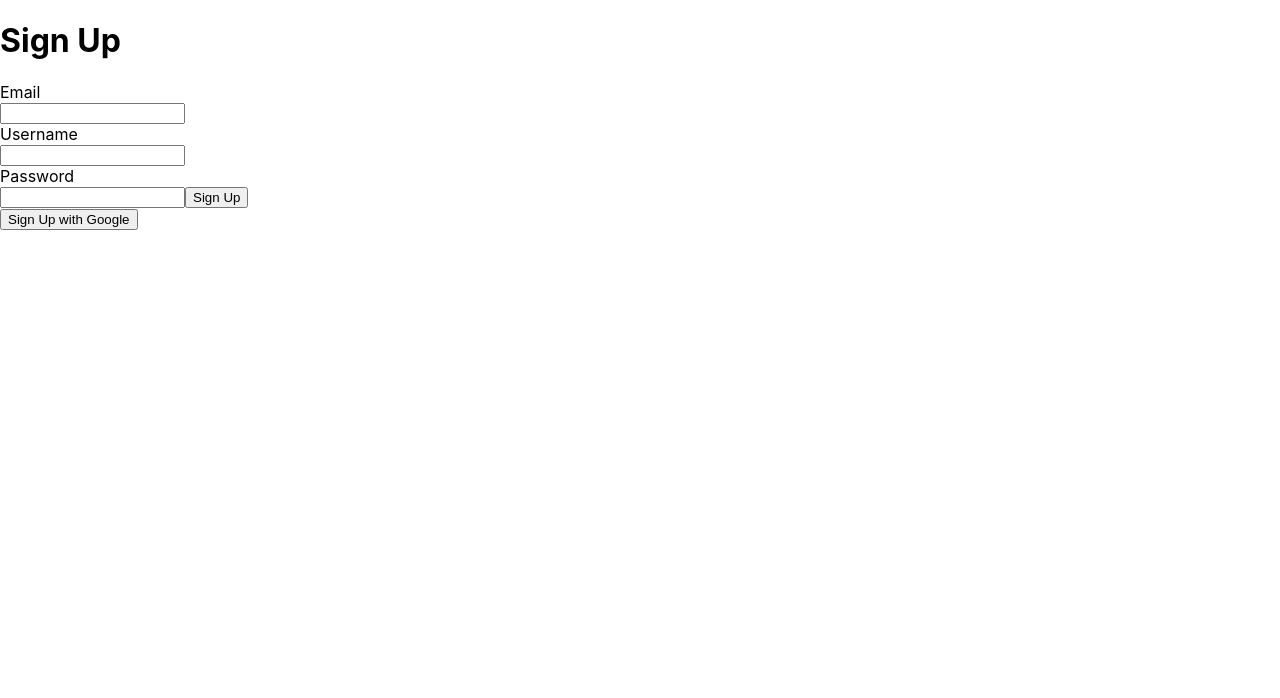
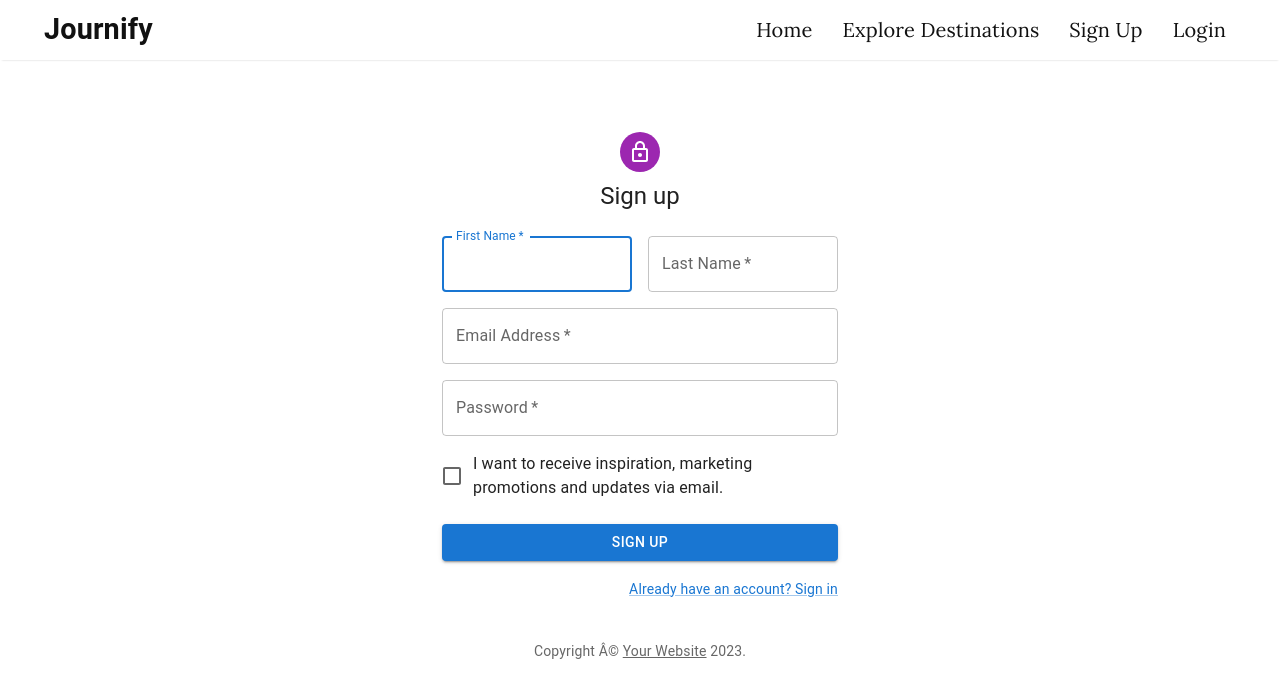
Before and after one commit to kyuan04/Journify, a React (Create React App) app in the folder journify_frontend/: page /signup in a window 1280 px wide. Shown: the top 698 px of the page. Built offline with nearby package versions, Linux system fonts and the light colour scheme.

Commit message:
Login and signup page

```diff
--- a/journify_frontend/src/App.js
+++ b/journify_frontend/src/App.js
@@ -5,7 +5,7 @@ import React, { useState, useEffect } from "react";
 import { BrowserRouter as Router, Routes, Route } from "react-router-dom";
 import HomePage from "./pages/HomePage/HomePage";
 import SignUp from "./pages/SignUp/SignUp.js";
-import Login from "./pages/Login/Login.js";
+import LoginPage from "./pages/LoginPage/LoginPage.js";
 import DestinationPage from "./pages/DestinationsPage/DestinationPage";
 import DestinationInfo from "./pages/DestinationInfo/DestinationInfo";
 import Itinerary from "./pages/Itinerary/Itinerary";
@@ -21,7 +21,7 @@ function App() {
         <Route exact path="/" element={<HomePage />} />
         <Route exact path="/explore" element={<DestinationPage />} />
         <Route exact path="/signup" element={<SignUp />} />
-        <Route exact path="/login" element={<Login />} />
+        <Route exact path="/login" element={<LoginPage />} />
         <Route
           exact path="/destinations-results" element={<DestinationPage />} />
         <Route exact path="/destination-info" element={<DestinationInfo />} />
--- a/journify_frontend/src/pages/SignUp/SignUpMUI.js
+++ b/journify_frontend/src/components/SignUpComponent/SignUpComponent.js
@@ -21,7 +21,7 @@ function Copyright(props) {
       align="center"
       {...props}
     >
-      {"Copyright © "}
+      {"Copyright Â© "}
       <Link color="inherit" href="https://mui.com/">
         Your Website
       </Link>{" "}
@@ -33,7 +33,7 @@ function Copyright(props) {
 
 const theme = createTheme();
 
-export default function SignUp() {
+export default function SignUpComponent() {
   const handleSubmit = (event) => {
     event.preventDefault();
     const data = new FormData(event.currentTarget);
--- a/journify_frontend/src/pages/Login/Login.js
+++ b/journify_frontend/src/pages/LoginPage/LoginPage.js
@@ -1,8 +1,10 @@
 import { app } from "../../index.js"
 import { useForm, SubmitHandler } from 'react-hook-form';
 import { getAuth, GoogleAuthProvider, signInWithPopup, signInWithEmailAndPassword } from "firebase/auth";
+import SignIn from "../../components/SignIn/SignIn";
+import Navbar from "../../components/Navbar/Navbar.js";
 
-export default function Login() {
+function LoginPage() {
     const { register, handleSubmit, formState: { errors } } = useForm();
   const provider = new GoogleAuthProvider();
   const auth = getAuth(app);
@@ -47,29 +49,11 @@ export default function Login() {
       }
 
   return (
-    <div className="flex flex-col">
-        <h1>Login</h1>
-        <div>
-            <form onSubmit={handleSubmit(userLogin)}>
-                <label>
-                    <div>Email</div>
-                    <input {...register("email", { required: true })}/>
-                    {errors.email && "Email is required"}
-                </label>
-                <label>
-                    <div>Username</div>
-                    <input {...register("username", { required: true })} />
-                    {errors.username && "Username is required"}
-                </label>
-                <label>
-                    <div>Password</div>
-                    <input {...register("password", { required: true })} />
-                    {errors.password && "Password is required"}
-                </label>
-                <button type="submit">Login</button>
-            </form>
-        </div>
-        <button onClick={googleLogin}>Continue with Google</button>
-    </div>
-  );
+    <>
+      <Navbar/>
+      <SignIn/>
+    </>
+  )
 }
+
+export default LoginPage;
--- a/journify_frontend/src/pages/SignUp/SignUp.js
+++ b/journify_frontend/src/pages/SignUp/SignUp.js
@@ -1,6 +1,8 @@
 import { app } from "../../index.js"
 import { useForm, SubmitHandler } from 'react-hook-form';
 import { getAuth, createUserWithEmailAndPassword, signInWithPopup, GoogleAuthProvider } from "firebase/auth";
+import SignUpComponent from "../../components/SignUpComponent/SignUpComponent.js";
+import Navbar from "../../components/Navbar/Navbar.js";
 
 export default function SignUp() {
     const { register, handleSubmit, formState: { errors } } = useForm();
@@ -46,29 +48,9 @@ export default function SignUp() {
     }
 
     return (
-        <div className="flex flex-col">
-            <h1>Sign Up</h1>
-            <div>
-                <form onSubmit={handleSubmit(signUp)}>
-                    <label>
-                        <div>Email</div>
-                        <input {...register("email", { required: true })}/>
-                        {errors.email && "Email is required"}
-                    </label>
-                    <label>
-                        <div>Username</div>
-                        <input {...register("username", { required: true })} />
-                        {errors.username && "Username is required"}
-                    </label>
-                    <label>
-                        <div>Password</div>
-                        <input {...register("password", { required: true })} />
-                        {errors.password && "Password is required"}
-                    </label>
-                    <button type="submit">Sign Up</button>
-                </form>
-            </div>
-            <button onClick={googleLogin}>Sign Up with Google</button>
-        </div>
+        <>
+            <Navbar/>
+            <SignUpComponent/>
+        </>
     );
 }
```
Also changed, not shown: journify_frontend/src/components/SignIn/SignIn.js (line endings or trailing spaces), 1 other file (tests, documents, lock files or other folders).
